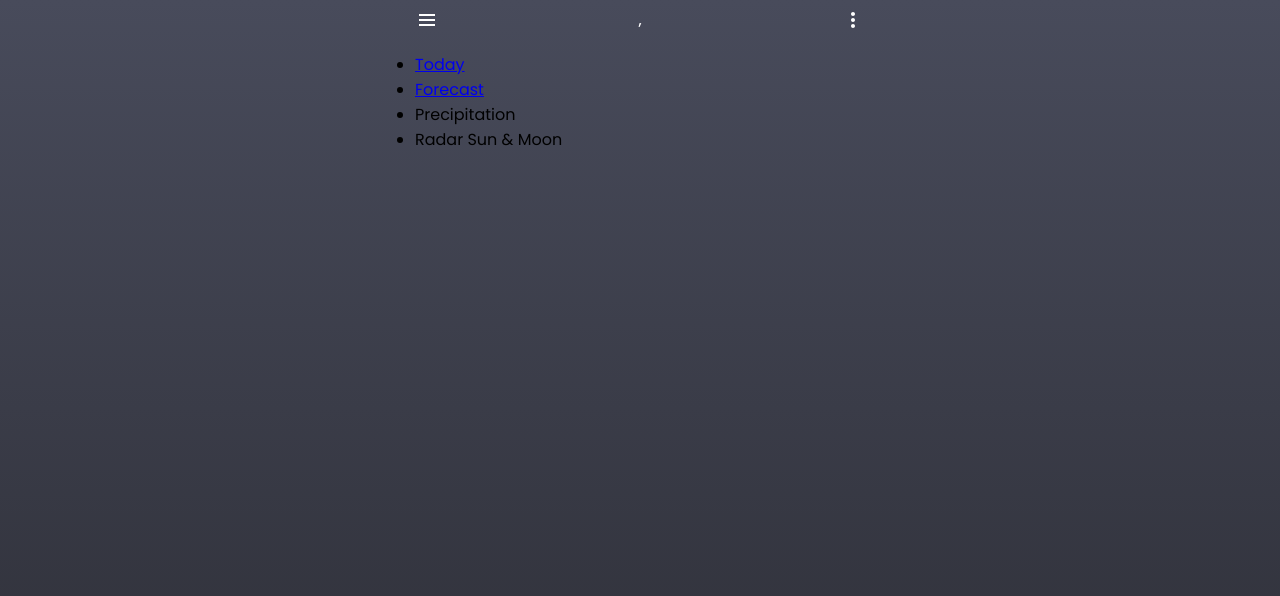
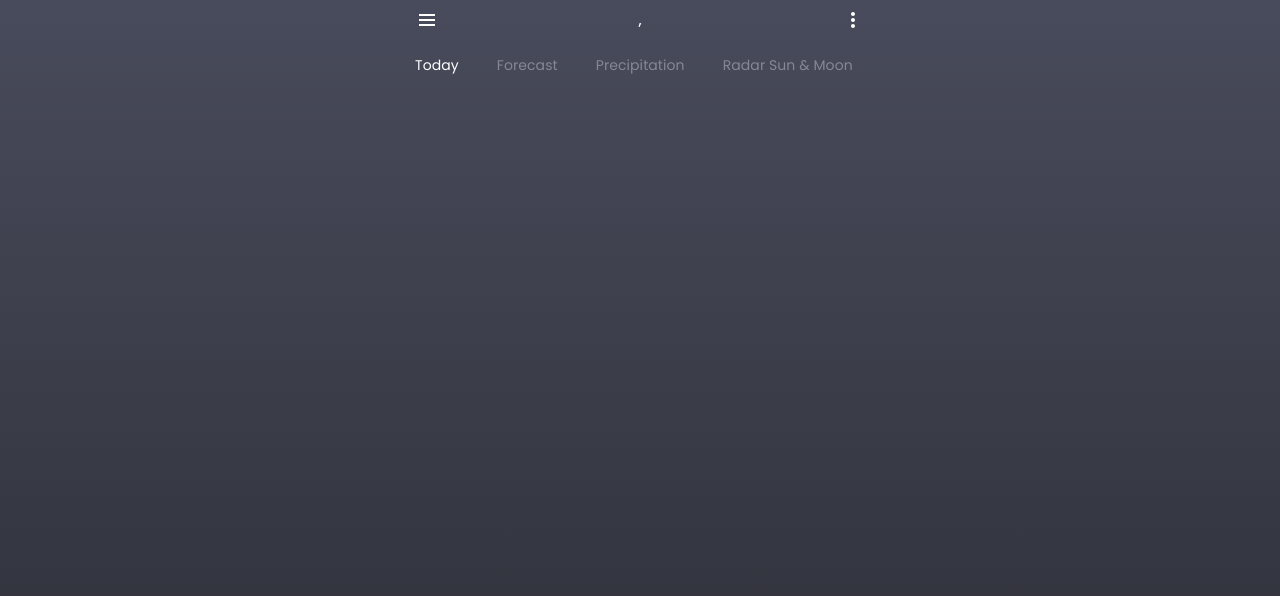
Before and after one commit to Yevhen999/weather-app, a Next.js app: page / in a window 1280 px wide. Shown: the top 596 px of the page. Built offline with nearby package versions, Linux system fonts and the light colour scheme; no server answers.

Commit message:
add styles for active link

```diff
--- a/components/AppBar/AppBar.jsx
+++ b/components/AppBar/AppBar.jsx
@@ -1,10 +1,16 @@
-import Link from "next/link";
 import { useEffect, useState } from "react";
 import axios from "axios";
+import Link from "next/link";
+import { useRouter } from "next/router";
+import { usePathname } from "next/navigation";
 import { Header } from "../Header/Header";
+import styles from "./AppBar.module.css";
 
 export const AppBar = () => {
   const [weather, setWeather] = useState({});
+
+  const router = useRouter();
+  const pathname = usePathname();
 
   useEffect(() => {
     const currentWeather = async () => {
@@ -28,15 +34,49 @@ export const AppBar = () => {
     <header>
       <Header weather={weather} />
       <nav>
-        <ul>
-          <li>
-            <Link href="/">Today</Link>
+        <ul className={styles.navList}>
+          <li className={styles.navItem}>
+            <Link
+              href="/"
+              className={
+                pathname == "/" ? styles.activeNavLink : styles.navLink
+              }
+            >
+              Today
+            </Link>
           </li>
-          <li>
-            <Link href="/forecast">Forecast</Link>
+          <li className={styles.navItem}>
+            <Link
+              href="/forecast"
+              className={
+                pathname == "/forecast" ? styles.activeNavLink : styles.navLink
+              }
+            >
+              Forecast
+            </Link>
           </li>
-          <li>Precipitation</li>
-          <li>Radar Sun & Moon</li>
+          <li className={styles.navItem}>
+            <Link
+              href="/precipitation"
+              className={
+                pathname == "/precipitation"
+                  ? styles.activeNavLink
+                  : styles.navLink
+              }
+            >
+              Precipitation
+            </Link>
+          </li>
+          <li className={styles.navItem}>
+            <Link
+              href="/radar"
+              className={
+                pathname == "/radar" ? styles.activeNavLink : styles.navLink
+              }
+            >
+              Radar Sun & Moon
+            </Link>
+          </li>
         </ul>
       </nav>
     </header>
--- a/components/AppBar/AppBar.module.css
+++ b/components/AppBar/AppBar.module.css
@@ -0,0 +1,37 @@
+.navList {
+  display: flex;
+
+  overflow: hidden;
+}
+
+.navItem {
+  list-style: none;
+
+  margin-right: 38px;
+}
+
+.navItem:last-child {
+  margin-right: 0;
+}
+
+.navLink {
+  text-decoration: none;
+  white-space: nowrap;
+
+  color: #868794;
+
+  font-size: 14px;
+  font-weight: 400;
+  letter-spacing: 0.082px;
+}
+
+.activeNavLink {
+  text-decoration: none;
+  white-space: nowrap;
+
+  color: #fff;
+
+  font-size: 14px;
+  font-weight: 400;
+  letter-spacing: 0.082px;
+}
--- a/components/Today/Today.module.css
+++ b/components/Today/Today.module.css
@@ -1,4 +1,4 @@
-.wrapper {
+/* .wrapper {
   display: flex;
   flex-direction: column;
   align-items: center;
@@ -18,4 +18,4 @@
   font-style: normal;
   font-weight: 400;
   line-height: 1.38;
-}
+} */
```
